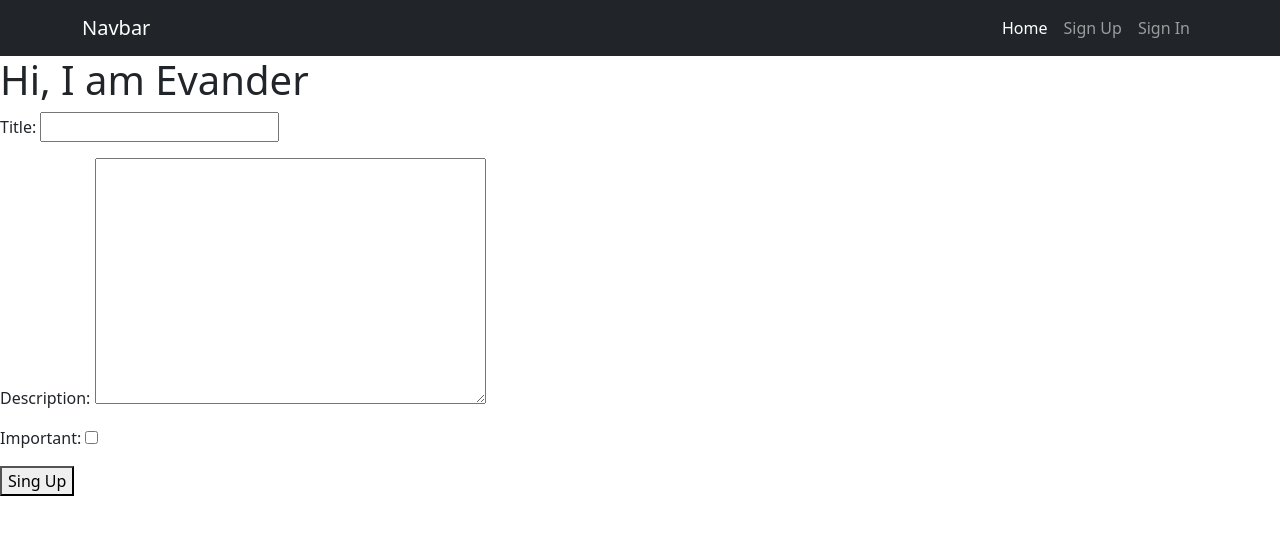
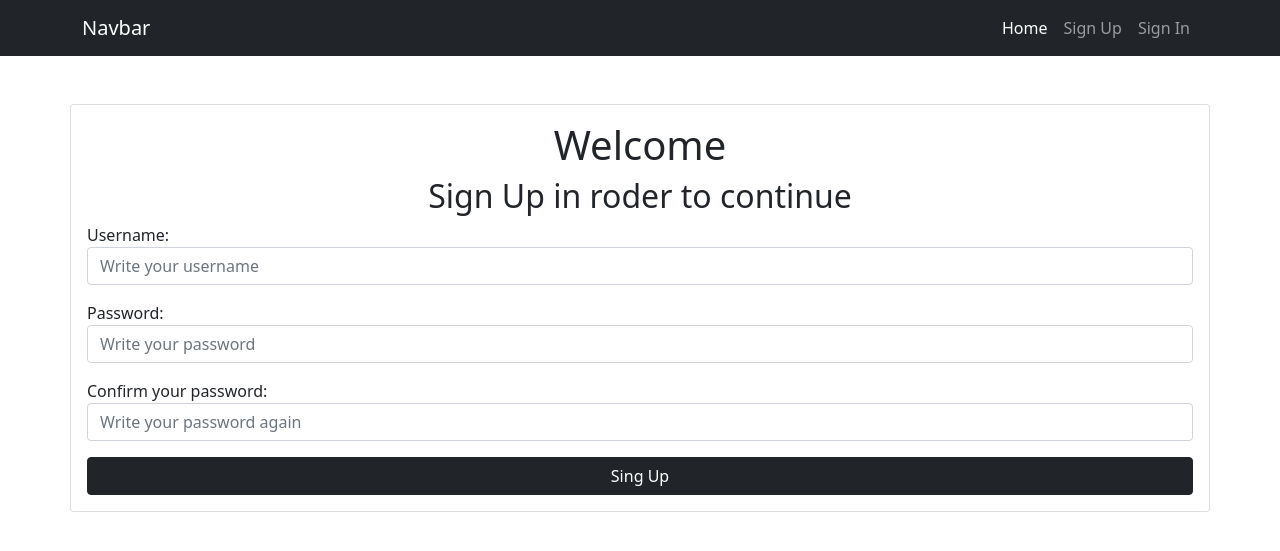
Before and after one commit to Evanderss/Authentication, a Django app: template tasks/templates/signup.html in a window 1280 px wide. Shown: the top 551 px of the page. Run offline with Django 4.2, Linux system fonts and the light colour scheme; the template is opened without the code that fills it: values that come from a table or form of the project are taken from there, others are empty.

Commit message:
Estilizando signup

```diff
--- a/tasks/templates/signup.html
+++ b/tasks/templates/signup.html
@@ -1,12 +1,29 @@
 {% extends 'base.html' %}
 {% block content %}
-<h1>Hi, I am Evander</h1>
-{{error}}
-<form action="/signup/" method="POST">
-    {% csrf_token %}
-    {{form.as_p}}
-    <button type="submit">
-        Sing Up
-    </button>
-</form>
+<main class="container">
+    <div class="row">
+        <form action="/signup/" method="POST" class="card card-body mt-5">
+            <h1 class="text-center">Welcome</h1>
+            <h2 class="text-center">Sign Up in roder to continue</h2>
+            {{error}}
+            {% csrf_token %}
+            <div class="mb-3">
+                <label for="username">Username:</label>
+                <input type="text" name="username" id="username" class="form-control" placeholder="Write your username">
+            </div>
+
+            <div class="mb-3">
+                <label for="password1">Password:</label>
+                <input type="password" name="password1" id="password1" class="form-control" placeholder="Write your password">
+            </div>
+
+            <div class="mb-3">
+                <label for="password2">Confirm your password:</label>
+                <input type="password" name="password2" id="password2" class="form-control" placeholder="Write your password again">
+            </div>
+
+            <button type="submit" class="btn btn-dark">Sing Up</button>
+        </form>
+    </div>
+</main>
 {% endblock content %}
```
Also changed, not shown: db.sqlite3.
